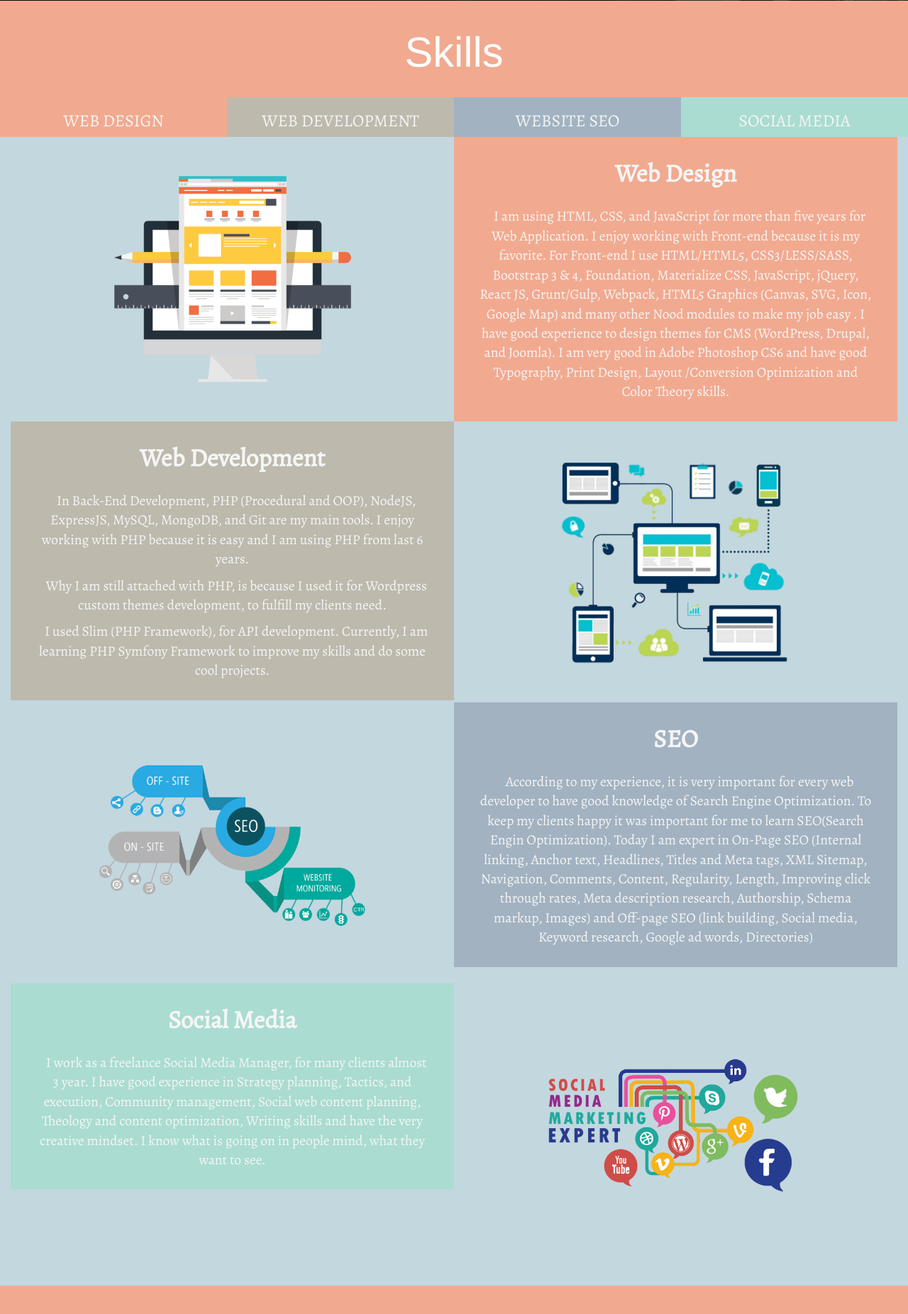
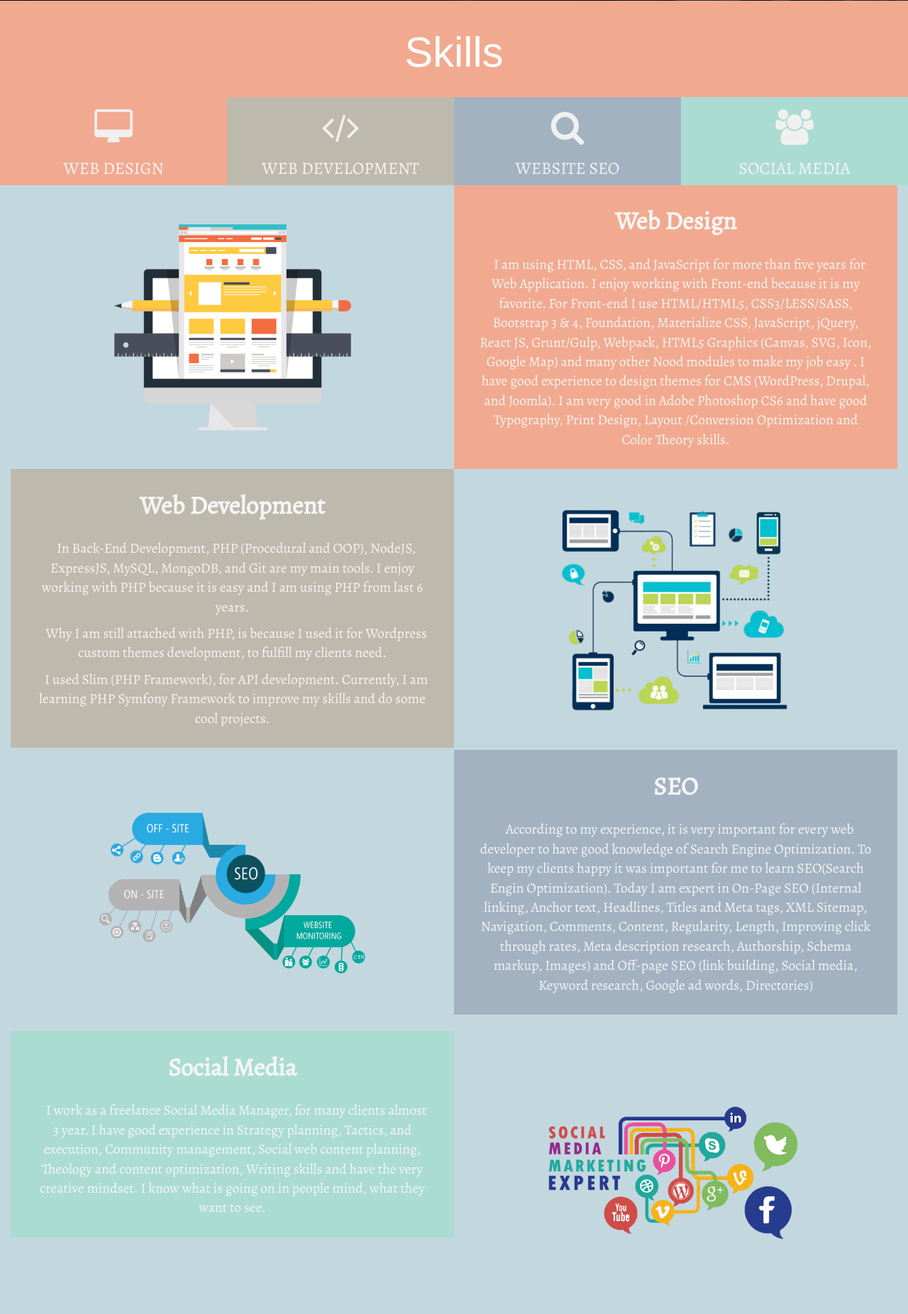
Before and after one commit to ziaongit/ziaongit.github.io, a PHP site: page / in a window 1280 px wide. Shown: the part 1234-3086 px from the top of the page at 71% size. Run offline with PHP 8.4, Linux system fonts and the light colour scheme; some libraries are stand-ins or nearby versions; some web fonts are replaced.

Commit message:
font https

```diff
--- a/index.html
+++ b/index.html
@@ -12,6 +12,8 @@
     <link rel="stylesheet" href="resources/css/monoton.css">
     <!-- Bootstrap core CSS -->
     <link href="resources/css/bootstrap.min.css" rel="stylesheet">
+     <!-- Fontawesome CSS -->
+    <link href="resources/fonts/font-awesome.min.css" rel="stylesheet">
 
     <!-- Bootstrap theme -->
     <link rel="stylesheet" href="//cdn.jsdelivr.net/alertifyjs/1.10.0/css/themes/bootstrap.min.css"/>
--- a/resources/css/monoton.css
+++ b/resources/css/monoton.css
@@ -3,7 +3,7 @@
     font-family: 'Monoton';
     font-style: normal;
     font-weight: 400;
-    src: local('Monoton'), local('Monoton-Regular'), url(http://fonts.gstatic.com/s/monoton/v6/y6oxFxU60dYw9khW6q8jGw.woff2) format('woff2');
+    src: local('Monoton'), local('Monoton-Regular'), url(https://fonts.gstatic.com/s/monoton/v6/y6oxFxU60dYw9khW6q8jGw.woff2) format('woff2');
     unicode-range: U+0000-00FF, U+0131, U+0152-0153, U+02C6, U+02DA, U+02DC, U+2000-206F, U+2074, U+20AC, U+2212, U+2215;
   }
   /* cyrillic-ext */
@@ -11,7 +11,7 @@
     font-family: 'Roboto';
     font-style: normal;
     font-weight: 300;
-    src: local('Roboto Light'), local('Roboto-Light'), url(http://fonts.gstatic.com/s/roboto/v16/0eC6fl06luXEYWpBSJvXCBJtnKITppOI_IvcXXDNrsc.woff2) format('woff2');
+    src: local('Roboto Light'), local('Roboto-Light'), url(https://fonts.gstatic.com/s/roboto/v16/0eC6fl06luXEYWpBSJvXCBJtnKITppOI_IvcXXDNrsc.woff2) format('woff2');
     unicode-range: U+0460-052F, U+20B4, U+2DE0-2DFF, U+A640-A69F;
   }
   /* cyrillic */
@@ -19,7 +19,7 @@
     font-family: 'Roboto';
     font-style: normal;
     font-weight: 300;
-    src: local('Roboto Light'), local('Roboto-Light'), url(http://fonts.gstatic.com/s/roboto/v16/Fl4y0QdOxyyTHEGMXX8kcRJtnKITppOI_IvcXXDNrsc.woff2) format('woff2');
+    src: local('Roboto Light'), local('Roboto-Light'), url(https://fonts.gstatic.com/s/roboto/v16/Fl4y0QdOxyyTHEGMXX8kcRJtnKITppOI_IvcXXDNrsc.woff2) format('woff2');
     unicode-range: U+0400-045F, U+0490-0491, U+04B0-04B1, U+2116;
   }
   /* greek-ext */
@@ -27,7 +27,7 @@
     font-family: 'Roboto';
     font-style: normal;
     font-weight: 300;
-    src: local('Roboto Light'), local('Roboto-Light'), url(http://fonts.gstatic.com/s/roboto/v16/-L14Jk06m6pUHB-5mXQQnRJtnKITppOI_IvcXXDNrsc.woff2) format('woff2');
+    src: local('Roboto Light'), local('Roboto-Light'), url(https://fonts.gstatic.com/s/roboto/v16/-L14Jk06m6pUHB-5mXQQnRJtnKITppOI_IvcXXDNrsc.woff2) format('woff2');
     unicode-range: U+1F00-1FFF;
   }
   /* greek */
@@ -35,7 +35,7 @@
     font-family: 'Roboto';
     font-style: normal;
     font-weight: 300;
-    src: local('Roboto Light'), local('Roboto-Light'), url(http://fonts.gstatic.com/s/roboto/v16/I3S1wsgSg9YCurV6PUkTORJtnKITppOI_IvcXXDNrsc.woff2) format('woff2');
+    src: local('Roboto Light'), local('Roboto-Light'), url(https://fonts.gstatic.com/s/roboto/v16/I3S1wsgSg9YCurV6PUkTORJtnKITppOI_IvcXXDNrsc.woff2) format('woff2');
     unicode-range: U+0370-03FF;
   }
   /* vietnamese */
@@ -43,7 +43,7 @@
     font-family: 'Roboto';
     font-style: normal;
     font-weight: 300;
-    src: local('Roboto Light'), local('Roboto-Light'), url(http://fonts.gstatic.com/s/roboto/v16/NYDWBdD4gIq26G5XYbHsFBJtnKITppOI_IvcXXDNrsc.woff2) format('woff2');
+    src: local('Roboto Light'), local('Roboto-Light'), url(https://fonts.gstatic.com/s/roboto/v16/NYDWBdD4gIq26G5XYbHsFBJtnKITppOI_IvcXXDNrsc.woff2) format('woff2');
     unicode-range: U+0102-0103, U+1EA0-1EF9, U+20AB;
   }
   /* latin-ext */
@@ -51,7 +51,7 @@
     font-family: 'Roboto';
     font-style: normal;
     font-weight: 300;
-    src: local('Roboto Light'), local('Roboto-Light'), url(http://fonts.gstatic.com/s/roboto/v16/Pru33qjShpZSmG3z6VYwnRJtnKITppOI_IvcXXDNrsc.woff2) format('woff2');
+    src: local('Roboto Light'), local('Roboto-Light'), url(https://fonts.gstatic.com/s/roboto/v16/Pru33qjShpZSmG3z6VYwnRJtnKITppOI_IvcXXDNrsc.woff2) format('woff2');
     unicode-range: U+0100-024F, U+1E00-1EFF, U+20A0-20AB, U+20AD-20CF, U+2C60-2C7F, U+A720-A7FF;
   }
   /* latin */
@@ -59,7 +59,7 @@
     font-family: 'Roboto';
     font-style: normal;
     font-weight: 300;
-    src: local('Roboto Light'), local('Roboto-Light'), url(http://fonts.gstatic.com/s/roboto/v16/Hgo13k-tfSpn0qi1SFdUfVtXRa8TVwTICgirnJhmVJw.woff2) format('woff2');
+    src: local('Roboto Light'), local('Roboto-Light'), url(https://fonts.gstatic.com/s/roboto/v16/Hgo13k-tfSpn0qi1SFdUfVtXRa8TVwTICgirnJhmVJw.woff2) format('woff2');
     unicode-range: U+0000-00FF, U+0131, U+0152-0153, U+02C6, U+02DA, U+02DC, U+2000-206F, U+2074, U+20AC, U+2212, U+2215;
   }
   /* cyrillic-ext */
@@ -67,7 +67,7 @@
     font-family: 'Roboto';
     font-style: normal;
     font-weight: 400;
-    src: local('Roboto'), local('Roboto-Regular'), url(http://fonts.gstatic.com/s/roboto/v16/ek4gzZ-GeXAPcSbHtCeQI_esZW2xOQ-xsNqO47m55DA.woff2) format('woff2');
+    src: local('Roboto'), local('Roboto-Regular'), url(https://fonts.gstatic.com/s/roboto/v16/ek4gzZ-GeXAPcSbHtCeQI_esZW2xOQ-xsNqO47m55DA.woff2) format('woff2');
     unicode-range: U+0460-052F, U+20B4, U+2DE0-2DFF, U+A640-A69F;
   }
   /* cyrillic */
@@ -75,7 +75,7 @@
     font-family: 'Roboto';
     font-style: normal;
     font-weight: 400;
-    src: local('Roboto'), local('Roboto-Regular'), url(http://fonts.gstatic.com/s/roboto/v16/mErvLBYg_cXG3rLvUsKT_fesZW2xOQ-xsNqO47m55DA.woff2) format('woff2');
+    src: local('Roboto'), local('Roboto-Regular'), url(https://fonts.gstatic.com/s/roboto/v16/mErvLBYg_cXG3rLvUsKT_fesZW2xOQ-xsNqO47m55DA.woff2) format('woff2');
     unicode-range: U+0400-045F, U+0490-0491, U+04B0-04B1, U+2116;
   }
   /* greek-ext */
@@ -83,7 +83,7 @@
     font-family: 'Roboto';
     font-style: normal;
     font-weight: 400;
-    src: local('Roboto'), local('Roboto-Regular'), url(http://fonts.gstatic.com/s/roboto/v16/-2n2p-_Y08sg57CNWQfKNvesZW2xOQ-xsNqO47m55DA.woff2) format('woff2');
+    src: local('Roboto'), local('Roboto-Regular'), url(https://fonts.gstatic.com/s/roboto/v16/-2n2p-_Y08sg57CNWQfKNvesZW2xOQ-xsNqO47m55DA.woff2) format('woff2');
     unicode-range: U+1F00-1FFF;
   }
   /* greek */
@@ -91,7 +91,7 @@
     font-family: 'Roboto';
     font-style: normal;
     font-weight: 400;
-    src: local('Roboto'), local('Roboto-Regular'), url(http://fonts.gstatic.com/s/roboto/v16/u0TOpm082MNkS5K0Q4rhqvesZW2xOQ-xsNqO47m55DA.woff2) format('woff2');
+    src: local('Roboto'), local('Roboto-Regular'), url(https://fonts.gstatic.com/s/roboto/v16/u0TOpm082MNkS5K0Q4rhqvesZW2xOQ-xsNqO47m55DA.woff2) format('woff2');
     unicode-range: U+0370-03FF;
   }
   /* vietnamese */
@@ -99,7 +99,7 @@
     font-family: 'Roboto';
     font-style: normal;
     font-weight: 400;
-    src: local('Roboto'), local('Roboto-Regular'), url(http://fonts.gstatic.com/s/roboto/v16/NdF9MtnOpLzo-noMoG0miPesZW2xOQ-xsNqO47m55DA.woff2) format('woff2');
+    src: local('Roboto'), local('Roboto-Regular'), url(https://fonts.gstatic.com/s/roboto/v16/NdF9MtnOpLzo-noMoG0miPesZW2xOQ-xsNqO47m55DA.woff2) format('woff2');
     unicode-range: U+0102-0103, U+1EA0-1EF9, U+20AB;
   }
   /* latin-ext */
@@ -107,7 +107,7 @@
     font-family: 'Roboto';
     font-style: normal;
     font-weight: 400;
-    src: local('Roboto'), local('Roboto-Regular'), url(http://fonts.gstatic.com/s/roboto/v16/Fcx7Wwv8OzT71A3E1XOAjvesZW2xOQ-xsNqO47m55DA.woff2) format('woff2');
+    src: local('Roboto'), local('Roboto-Regular'), url(https://fonts.gstatic.com/s/roboto/v16/Fcx7Wwv8OzT71A3E1XOAjvesZW2xOQ-xsNqO47m55DA.woff2) format('woff2');
     unicode-range: U+0100-024F, U+1E00-1EFF, U+20A0-20AB, U+20AD-20CF, U+2C60-2C7F, U+A720-A7FF;
   }
   /* latin */
@@ -115,7 +115,7 @@
     font-family: 'Roboto';
     font-style: normal;
     font-weight: 400;
-    src: local('Roboto'), local('Roboto-Regular'), url(http://fonts.gstatic.com/s/roboto/v16/CWB0XYA8bzo0kSThX0UTuA.woff2) format('woff2');
+    src: local('Roboto'), local('Roboto-Regular'), url(https://fonts.gstatic.com/s/roboto/v16/CWB0XYA8bzo0kSThX0UTuA.woff2) format('woff2');
     unicode-range: U+0000-00FF, U+0131, U+0152-0153, U+02C6, U+02DA, U+02DC, U+2000-206F, U+2074, U+20AC, U+2212, U+2215;
   }
   /* cyrillic-ext */
@@ -123,7 +123,7 @@
     font-family: 'Roboto';
     font-style: normal;
     font-weight: 700;
-    src: local('Roboto Bold'), local('Roboto-Bold'), url(http://fonts.gstatic.com/s/roboto/v16/77FXFjRbGzN4aCrSFhlh3hJtnKITppOI_IvcXXDNrsc.woff2) format('woff2');
+    src: local('Roboto Bold'), local('Roboto-Bold'), url(https://fonts.gstatic.com/s/roboto/v16/77FXFjRbGzN4aCrSFhlh3hJtnKITppOI_IvcXXDNrsc.woff2) format('woff2');
     unicode-range: U+0460-052F, U+20B4, U+2DE0-2DFF, U+A640-A69F;
   }
   /* cyrillic */
@@ -131,7 +131,7 @@
     font-family: 'Roboto';
     font-style: normal;
     font-weight: 700;
-    src: local('Roboto Bold'), local('Roboto-Bold'), url(http://fonts.gstatic.com/s/roboto/v16/isZ-wbCXNKAbnjo6_TwHThJtnKITppOI_IvcXXDNrsc.woff2) format('woff2');
+    src: local('Roboto Bold'), local('Roboto-Bold'), url(https://fonts.gstatic.com/s/roboto/v16/isZ-wbCXNKAbnjo6_TwHThJtnKITppOI_IvcXXDNrsc.woff2) format('woff2');
     unicode-range: U+0400-045F, U+0490-0491, U+04B0-04B1, U+2116;
   }
   /* greek-ext */
@@ -139,7 +139,7 @@
     font-family: 'Roboto';
     font-style: normal;
     font-weight: 700;
-    src: local('Roboto Bold'), local('Roboto-Bold'), url(http://fonts.gstatic.com/s/roboto/v16/UX6i4JxQDm3fVTc1CPuwqhJtnKITppOI_IvcXXDNrsc.woff2) format('woff2');
+    src: local('Roboto Bold'), local('Roboto-Bold'), url(https://fonts.gstatic.com/s/roboto/v16/UX6i4JxQDm3fVTc1CPuwqhJtnKITppOI_IvcXXDNrsc.woff2) format('woff2');
     unicode-range: U+1F00-1FFF;
   }
   /* greek */
@@ -147,7 +147,7 @@
     font-family: 'Roboto';
     font-style: normal;
     font-weight: 700;
-    src: local('Roboto Bold'), local('Roboto-Bold'), url(http://fonts.gstatic.com/s/roboto/v16/jSN2CGVDbcVyCnfJfjSdfBJtnKITppOI_IvcXXDNrsc.woff2) format('woff2');
+    src: local('Roboto Bold'), local('Roboto-Bold'), url(https://fonts.gstatic.com/s/roboto/v16/jSN2CGVDbcVyCnfJfjSdfBJtnKITppOI_IvcXXDNrsc.woff2) format('woff2');
     unicode-range: U+0370-03FF;
   }
   /* vietnamese */
@@ -155,7 +155,7 @@
     font-family: 'Roboto';
     font-style: normal;
     font-weight: 700;
-    src: local('Roboto Bold'), local('Roboto-Bold'), url(http://fonts.gstatic.com/s/roboto/v16/PwZc-YbIL414wB9rB1IAPRJtnKITppOI_IvcXXDNrsc.woff2) format('woff2');
+    src: local('Roboto Bold'), local('Roboto-Bold'), url(https://fonts.gstatic.com/s/roboto/v16/PwZc-YbIL414wB9rB1IAPRJtnKITppOI_IvcXXDNrsc.woff2) format('woff2');
     unicode-range: U+0102-0103, U+1EA0-1EF9, U+20AB;
   }
   /* latin-ext */
@@ -163,7 +163,7 @@
     font-family: 'Roboto';
     font-style: normal;
     font-weight: 700;
-    src: local('Roboto Bold'), local('Roboto-Bold'), url(http://fonts.gstatic.com/s/roboto/v16/97uahxiqZRoncBaCEI3aWxJtnKITppOI_IvcXXDNrsc.woff2) format('woff2');
+    src: local('Roboto Bold'), local('Roboto-Bold'), url(https://fonts.gstatic.com/s/roboto/v16/97uahxiqZRoncBaCEI3aWxJtnKITppOI_IvcXXDNrsc.woff2) format('woff2');
     unicode-range: U+0100-024F, U+1E00-1EFF, U+20A0-20AB, U+20AD-20CF, U+2C60-2C7F, U+A720-A7FF;
   }
   /* latin */
@@ -171,6 +171,6 @@
     font-family: 'Roboto';
     font-style: normal;
     font-weight: 700;
-    src: local('Roboto Bold'), local('Roboto-Bold'), url(http://fonts.gstatic.com/s/roboto/v16/d-6IYplOFocCacKzxwXSOFtXRa8TVwTICgirnJhmVJw.woff2) format('woff2');
+    src: local('Roboto Bold'), local('Roboto-Bold'), url(https://fonts.gstatic.com/s/roboto/v16/d-6IYplOFocCacKzxwXSOFtXRa8TVwTICgirnJhmVJw.woff2) format('woff2');
     unicode-range: U+0000-00FF, U+0131, U+0152-0153, U+02C6, U+02DA, U+02DC, U+2000-206F, U+2074, U+20AC, U+2212, U+2215;
   }
```
